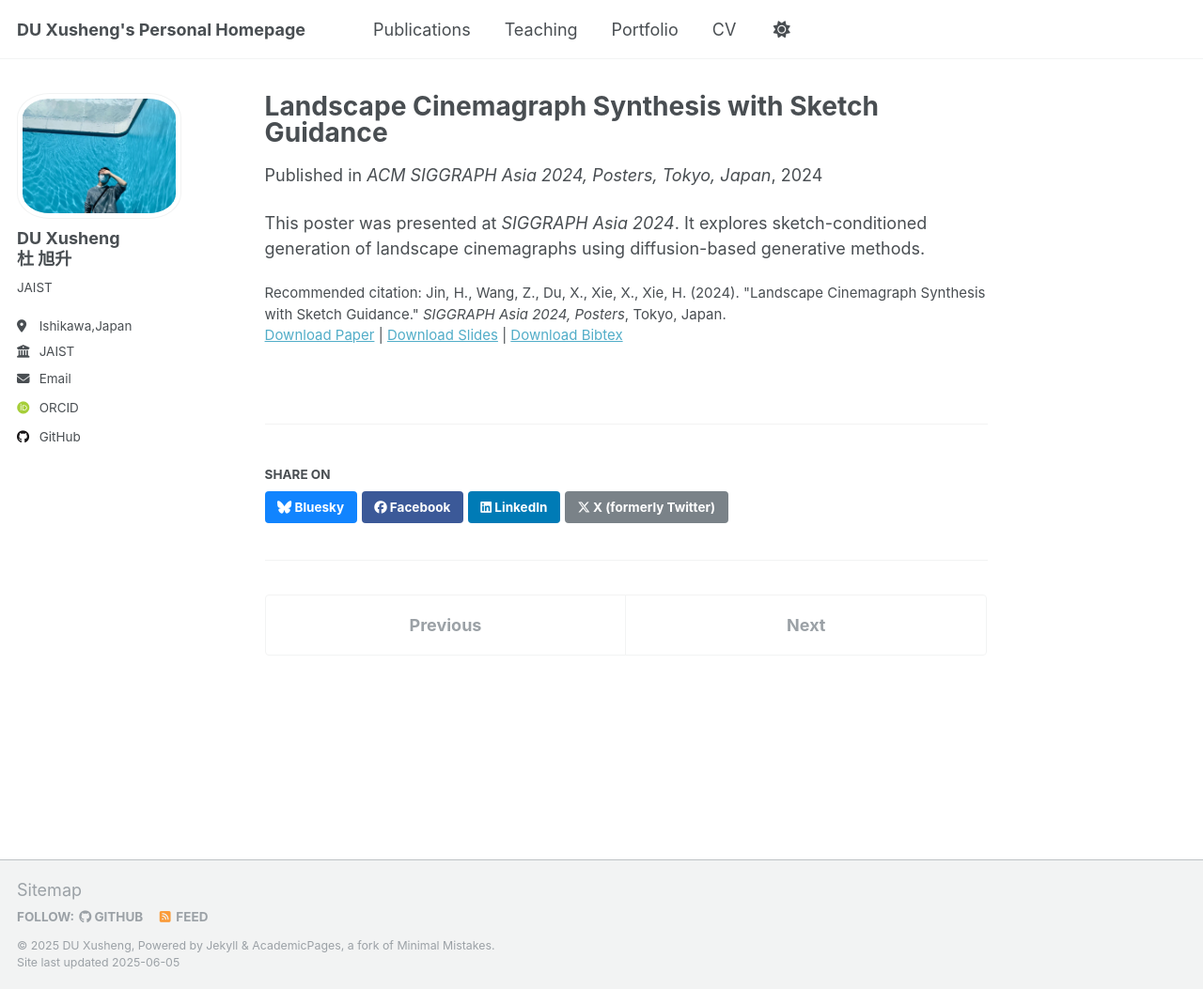
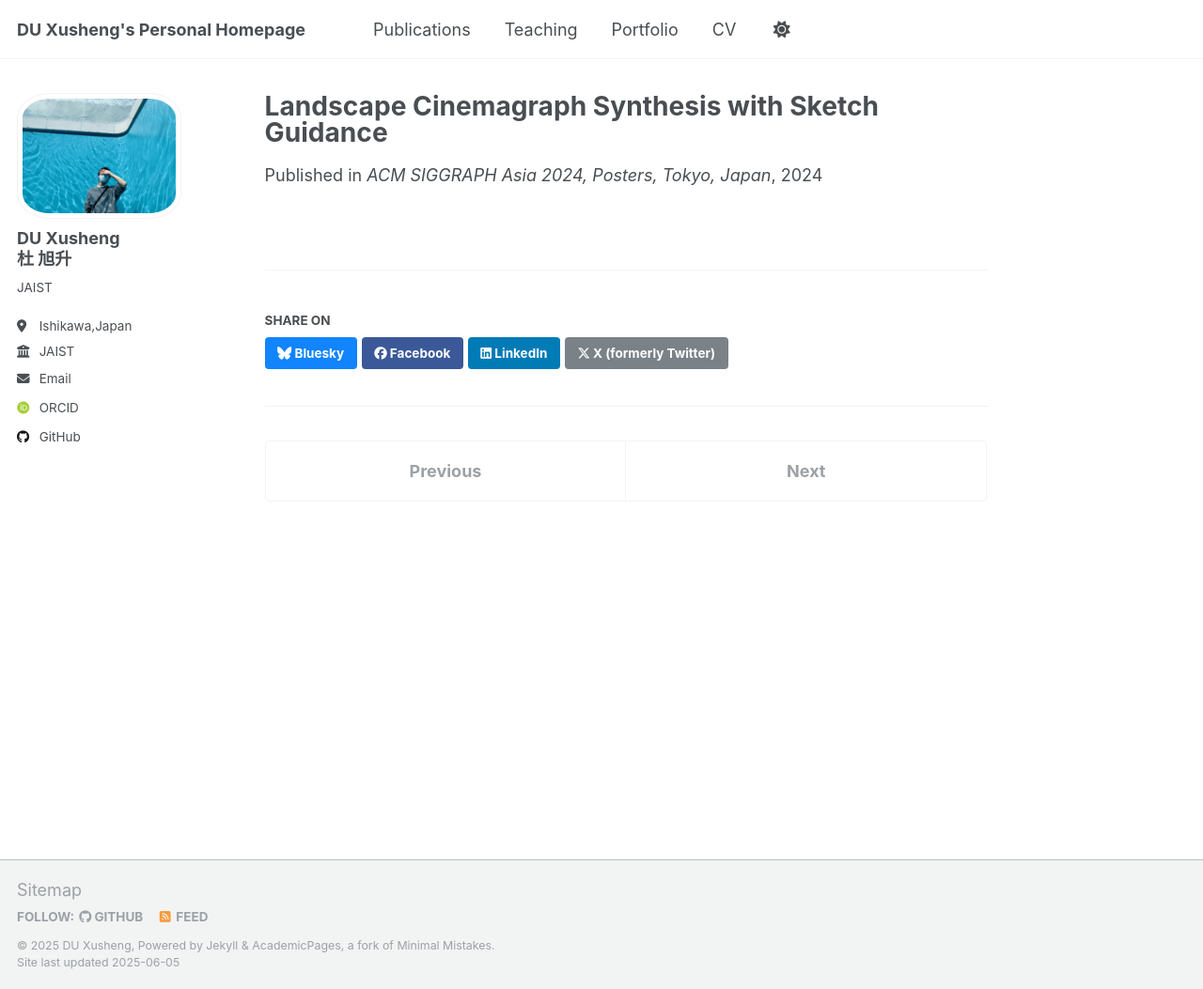
Before and after one commit to ToKyokushou/ToKyokushou.github.io, a Jekyll site: the page built from _publications/2024-12-cinemagraph-sketch.md, in a window 1280 px wide and 1053 px high. Shown: the whole window at 94% size. Built offline with Jekyll 4.4.1, drawn with Linux system fonts in a browser that asks for light colours; some web fonts are replaced.

Commit message:
Update 2024-12-cinemagraph-sketch.md

```diff
--- a/_publications/2024-12-cinemagraph-sketch.md
+++ b/_publications/2024-12-cinemagraph-sketch.md
@@ -6,9 +6,4 @@ permalink: /publication/2024-12-cinemagraph-sketch
 excerpt: 'A sketch-guided method for synthesizing landscape cinemagraphs using generative techniques.'
 date: 2024-12-01
 venue: 'ACM SIGGRAPH Asia 2024, Posters, Tokyo, Japan'
-slidesurl: ''
-paperurl: ''
-bibtexurl: ''
-citation: 'Jin, H., Wang, Z., Du, X., Xie, X., Xie, H. (2024). &quot;Landscape Cinemagraph Synthesis with Sketch Guidance.&quot; <i>SIGGRAPH Asia 2024, Posters</i>, Tokyo, Japan.'
 ---
-This poster was presented at <i>SIGGRAPH Asia 2024</i>. It explores sketch-conditioned generation of landscape cinemagraphs using diffusion-based generative methods.
```
